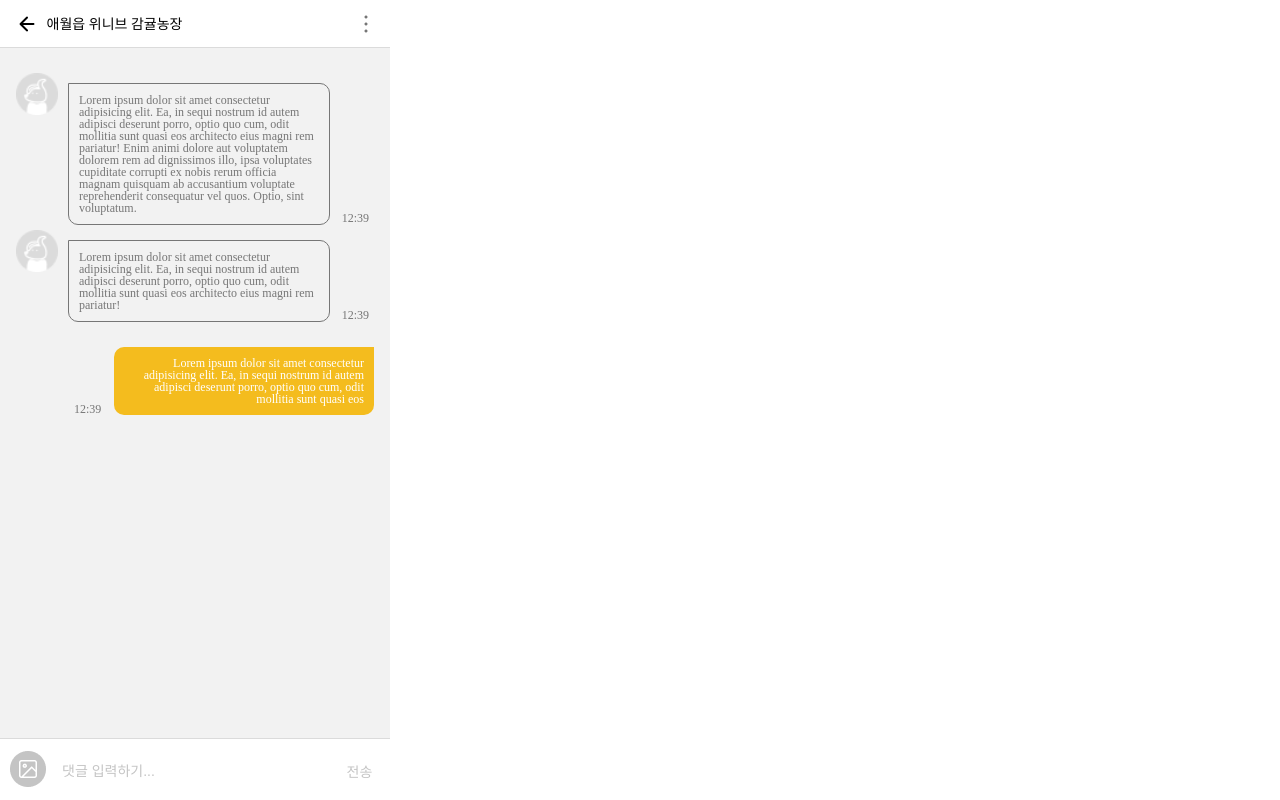
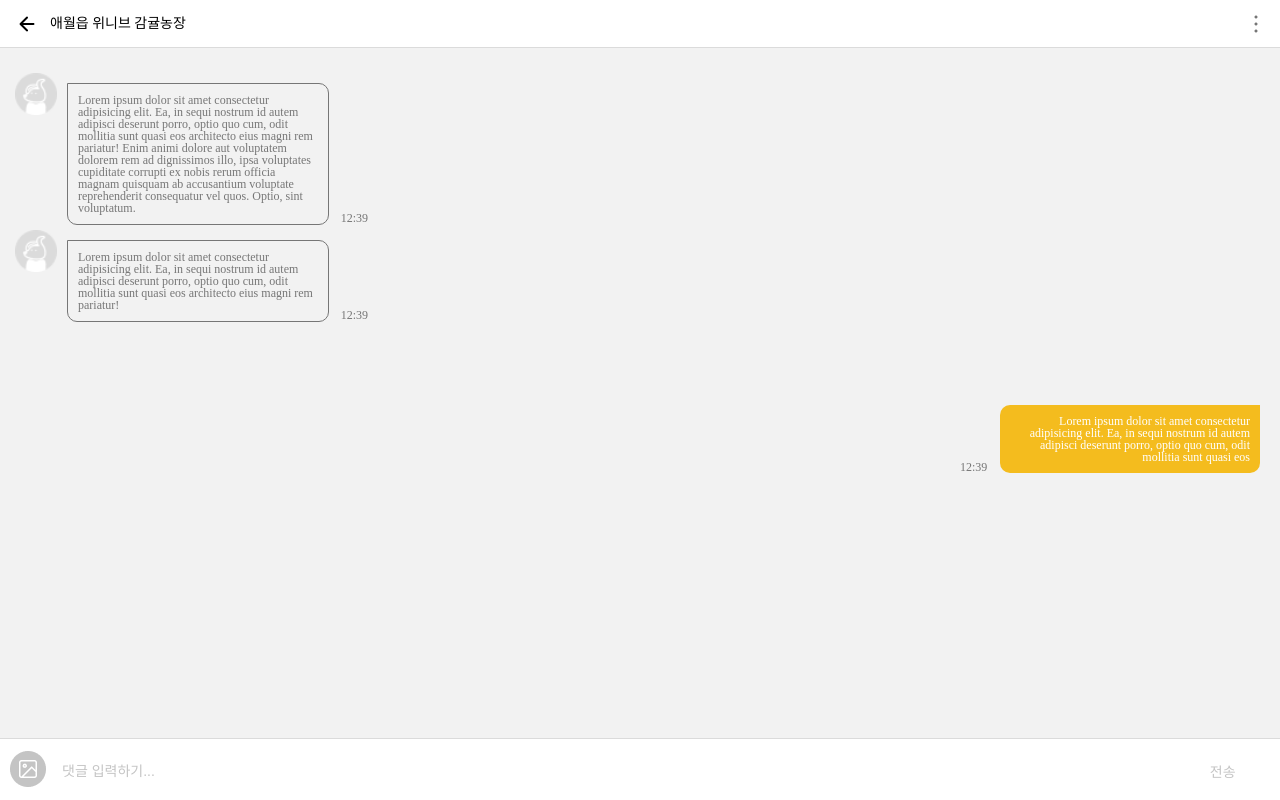
Before and after one commit to yeeSilver/BANANAMARKET-1, a plain HTML site: page chatting_detail.html in a window 1280 px wide. Drawn offline with Linux system fonts and the light colour scheme; a web font is replaced by a local one.

Commit message:
Update chatting_d.css

```diff
--- a/css/chatting_d.css
+++ b/css/chatting_d.css
@@ -15,7 +15,8 @@ body{
 }
 
 .chatting_bg{
-    width: 390px;
+    width: 100%;
+    min-width: 390px;
     height: 100vh;
     overflow: hidden;
     background-color: #F2F2F2;
@@ -31,7 +32,8 @@ span{
     display: flex;
     align-items: center;
     justify-content: space-between;
-    width: 390px;
+    width: 100%;
+    min-width: 390px;
     height: 48px;
     border-bottom: .5px solid #DBDBDB;
     padding: 13px 12px 12px 16px;
@@ -47,7 +49,9 @@ span{
 }
 
 .top-nav h1{
-    transform: translate(-60%, 10%);
+    position: absolute;
+    left: 50px;
+    /* transform: translate(-100%, 10%); */
     font-size: 14px;
 }
 
@@ -61,19 +65,20 @@ span{
 
 /* 상대방 챗 */
 .content{
+    width: 100%;
+    min-width: 390px;
     margin-top: 48px;
     padding: 10px;
 }
 .content li{
     position: relative;
-    margin: 15px auto;
+    margin: 15px 5px;
     width: 358px;
     display: flex;
     align-items: flex-start;
     gap: 10px;
     font-size: 12px;
     /* background-color: #DBDBDB; */
-    cursor: pointer;
 }
 .content li img{
     width: 42px;
@@ -95,19 +100,22 @@ span{
 
 
 /* 나의 챗 */
-
+.me {
+    width: 100%;
+    min-width: 390px;
+    margin-top: 48px;
+    padding: 10px;
+}
 .me li{
     position: relative;
-    display: flex;
-    justify-content: flex-end;
-    width: 358px;
+    width: 100%;
     font-size: 12px;
-    cursor: pointer;
     text-align: right;
-    margin: 0 auto;
+    /* margin: 0 auto; */
 }
 .me li .text_container{
-    position: relative;
+    position: absolute;
+    right: 30px;
     width: 240px;
     background-color: #F4BC1E;
     padding: 10px;
@@ -127,7 +135,8 @@ span{
 .textinput{
     position: fixed;
     bottom: 0;
-    width: 390px;
+    width: 100%;
+    min-width: 390px;
     height: 61px;
     border-top: #DBDBDB 0.5px solid;
     background-color: #fff;
@@ -186,7 +195,8 @@ span{
 /* 모달창 */
 .modal_bg{
     position: fixed;
-    width: 390px;
+    width: 100%;
+    min-width: 390px;
     height: 100vh;
     top: 0;
     left: 0;
@@ -201,7 +211,8 @@ span{
     position: fixed;
     bottom: -90px;
     left: 0;
-    width: 390px;
+    width: 100%;
+    min-width: 390px;
     height: 92px;
     background-color: #fff;
     border-radius: 10px 10px 0 0 ;
```
